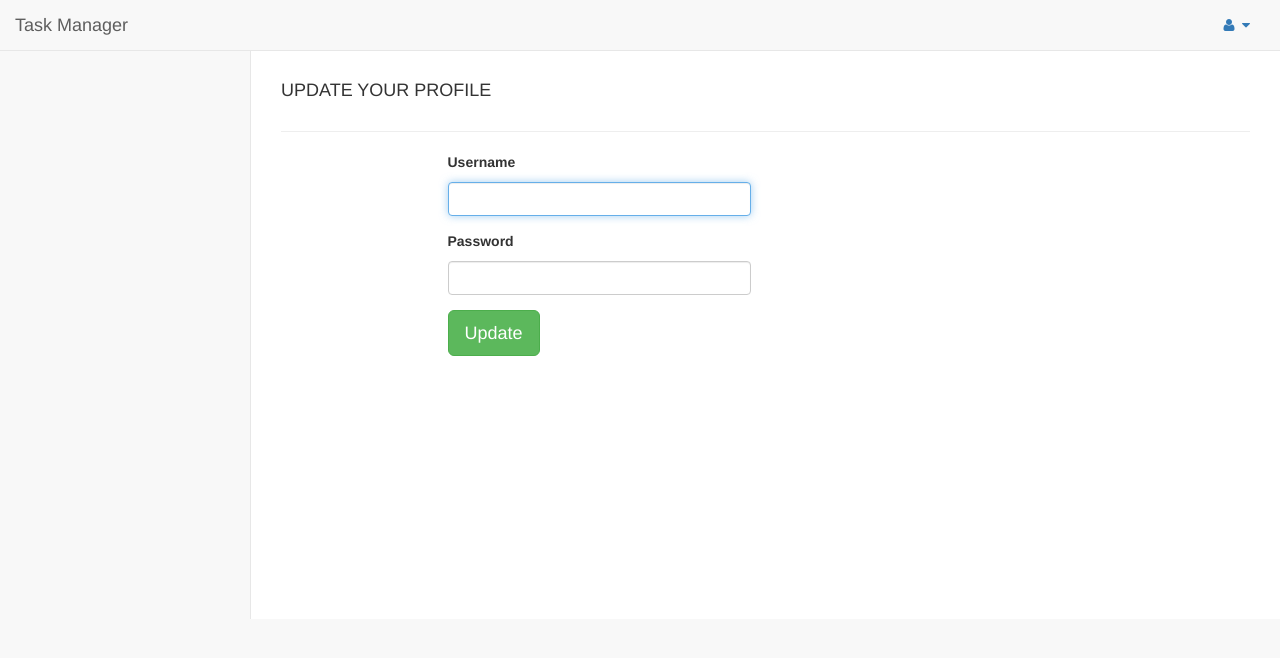
After one commit to mf-hossen/task_management, a PHP site: template app/templates/admin_profile.twig in a window 1280 px wide. The commit adds this page. Shown: the top 658 px of the page. Run offline with PHP 8.4, Linux system fonts and the light colour scheme; the template is opened without the code that fills it, so the values that code supplies are empty; a stand-in replaces the project's code that opens the database connection; some libraries are stand-ins or nearby versions.

Commit message:
password change

```diff
--- /dev/null
+++ b/app/templates/admin_profile.twig
@@ -0,0 +1,35 @@
+{% extends 'layout.twig' %}
+{% block title %} Create Task{% endblock %}
+{% block contant_wrapper %}
+    <div class="row">
+        <div class="col-md-12">
+            <h4 class="pull-left text-uppercase">Update your profile</h4>
+
+        </div>
+    </div>
+    <hr>
+
+    <div class="row">
+        <div class="col-md-2"></div>
+        <div class="col-md-4">
+            <form role="form" method="post" action="/task/profile_update">
+                <fieldset>
+                    <div class="form-group">
+                        <input class="form-control" value=" {{ session.user.0.id }}" name="user_id" type="hidden">
+                        <b>Username</b>
+                        <input class="form-control" value="{{ session.user.0.username }}" name="username" type="text" autofocus  style="margin-top: 10px" required>
+                    </div>
+                    <div class="form-group">
+                        <b>Password</b>
+                        <input class="form-control"   name="password" type="password" required style="margin-top: 10px" required>
+                    </div>
+
+                    <!-- Change this to a button or input when using this as a form -->
+                    <button type="submit" class="btn btn-lg btn-success">Update</button>
+                </fieldset>
+            </form>
+        </div>
+        <div class="col-md-6"></div>
+    </div>
+
+{% endblock %}
--- a/app/templates/sidebar/admin.twig
+++ b/app/templates/sidebar/admin.twig
@@ -28,7 +28,7 @@
                 <!-- /.nav-second-level -->
             </li>
             <li>
-                <a href="#"><i class="fa fa-sitemap fa-fw"></i>Task<span class="fa arrow"></span></a>
+                <a href="#"><i class="fa fa-list fa-fw"></i>Task<span class="fa arrow"></span></a>
                 <ul class="nav nav-second-level">
 
 
@@ -56,6 +56,9 @@
                 </ul>
 
             </li>
+            <li>
+                <a href="/task/profile"><i class="fa fa-users fa-fw"></i> View Profile</a>
+            </li>
         </ul>
     </div>
     <!-- /.sidebar-collapse -->
--- a/app/templates/sidebar/member.twig
+++ b/app/templates/sidebar/member.twig
@@ -17,6 +17,9 @@
                 </ul>
                 <!-- /.nav-second-level -->
             </li>
+            <li>
+                <a href="/task/profile"><i class="fa fa-users fa-fw"></i> View Profile</a>
+            </li>
         </ul>
     </div>
     <!-- /.sidebar-collapse -->
```
Also changed, not shown: app/routes/task.php (+35 -14 lines), app/src/TaskMapper.php (+35 -9 lines).
